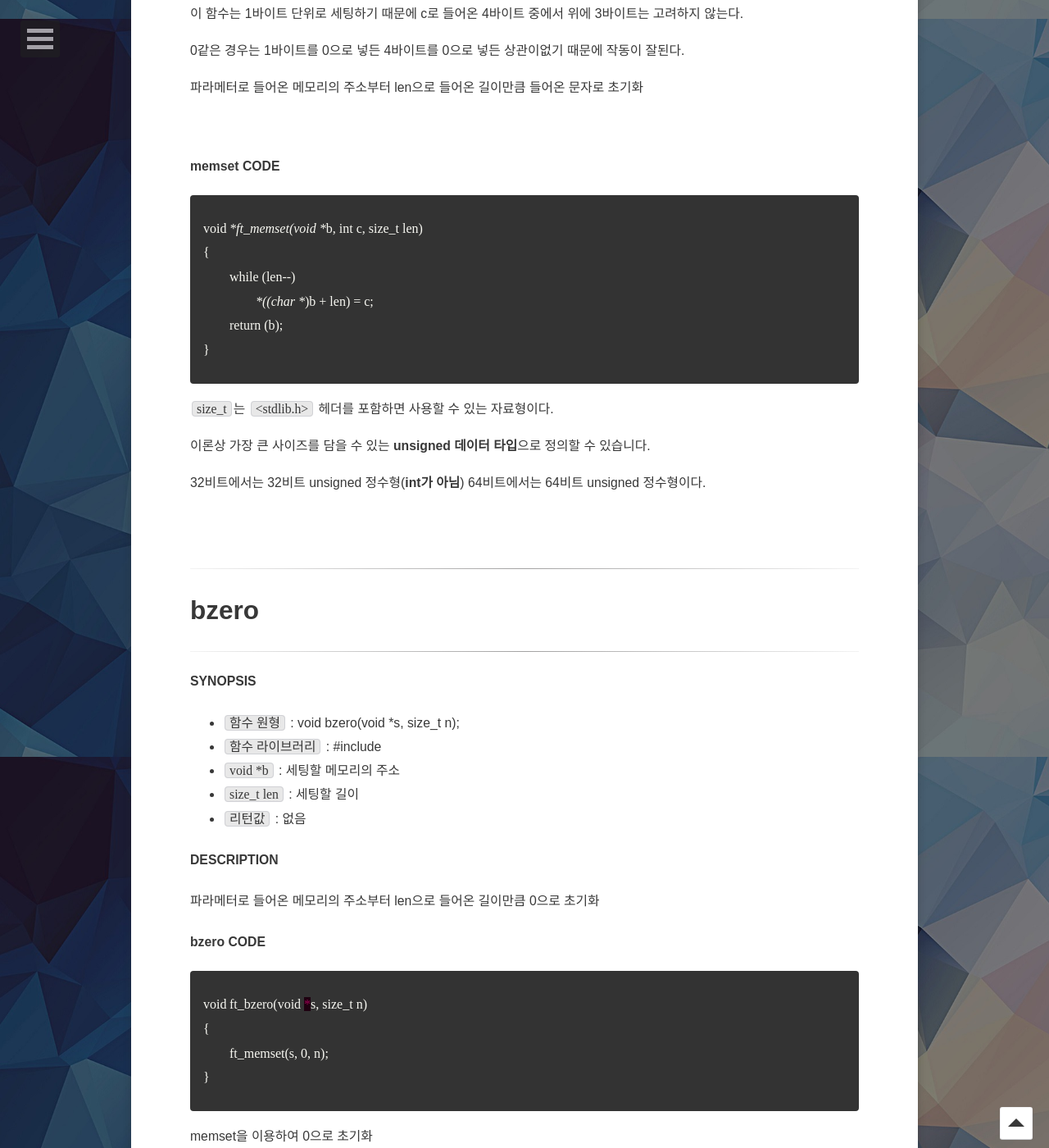
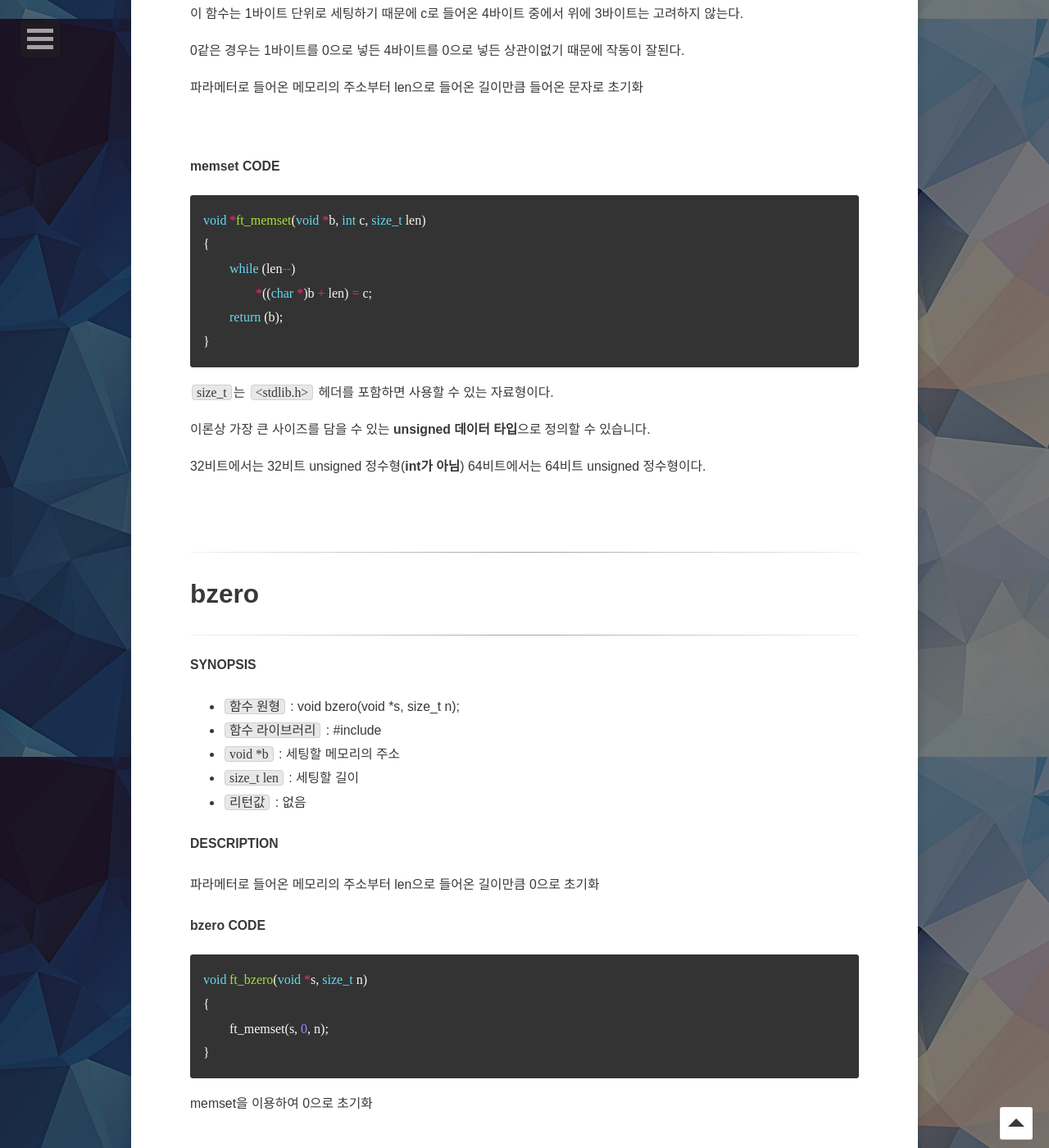
Before and after one commit to 2unbini/2unbini.github.io, a Jekyll site: the page built from _posts/42_LIBFT/2021-05-09-memfunc.md, in a window 1280 px wide and 1400 px high, scrolled down 2677 px. Shown: the whole window at 82% size. Built offline with Jekyll 4.4.1, drawn with Linux system fonts in a browser that asks for light colours; some web fonts are replaced; comment, search, counter and statistics services are not loaded; some of the changed text lies outside the part shown.

Commit message:
Update 2021-05-09-memfunc.md

````diff
--- a/_posts/42_LIBFT/2021-05-09-memfunc.md
+++ b/_posts/42_LIBFT/2021-05-09-memfunc.md
@@ -102,14 +102,14 @@ static을 사용하여 정적 변수로 선언해도 같다.
 <br />
 
 #### memset CODE
-{% highlight markdown %}
+```c
 void	*ft_memset(void *b, int c, size_t len)
 {
 	while (len--)
 		*((char *)b + len) = c;
 	return (b);
 }
-{% endhighlight %}
+```
 
 `size_t`는 `<stdlib.h>` 헤더를 포함하면 사용할 수 있는 자료형이다.
 
@@ -140,12 +140,12 @@ void	*ft_memset(void *b, int c, size_t len)
 파라메터로 들어온 메모리의 주소부터 len으로 들어온 길이만큼 0으로 초기화
 
 #### bzero CODE
-{% highlight markdown %}
+```c
 void	ft_bzero(void *s, size_t n)
 {
 	ft_memset(s, 0, n);
 }
-{% endhighlight %}
+```
 
 memset을 이용하여 0으로 초기화
 
@@ -173,8 +173,8 @@ memset을 이용하여 0으로 초기화
 
 src로 들어온 값을 n으로 들어온 값만큼 dst메모리에 복사
 
-#### bzero CODE
-{% highlight markdown %}
+#### memcpy CODE
+
 ``` c
 void	*ft_memcpy(void *dst, const void *src, size_t n)
 {
@@ -185,7 +185,6 @@ void	*ft_memcpy(void *dst, const void *src, size_t n)
 	return (dst);
 }
 ```
-{% endhighlight %}
 
 선언부에서 특이한게 있다면 **const**가 보인다.
 
````
Also changed, not shown: other parts of _posts/42_LIBFT/2021-05-09-memfunc.md (+2 -2 lines).
